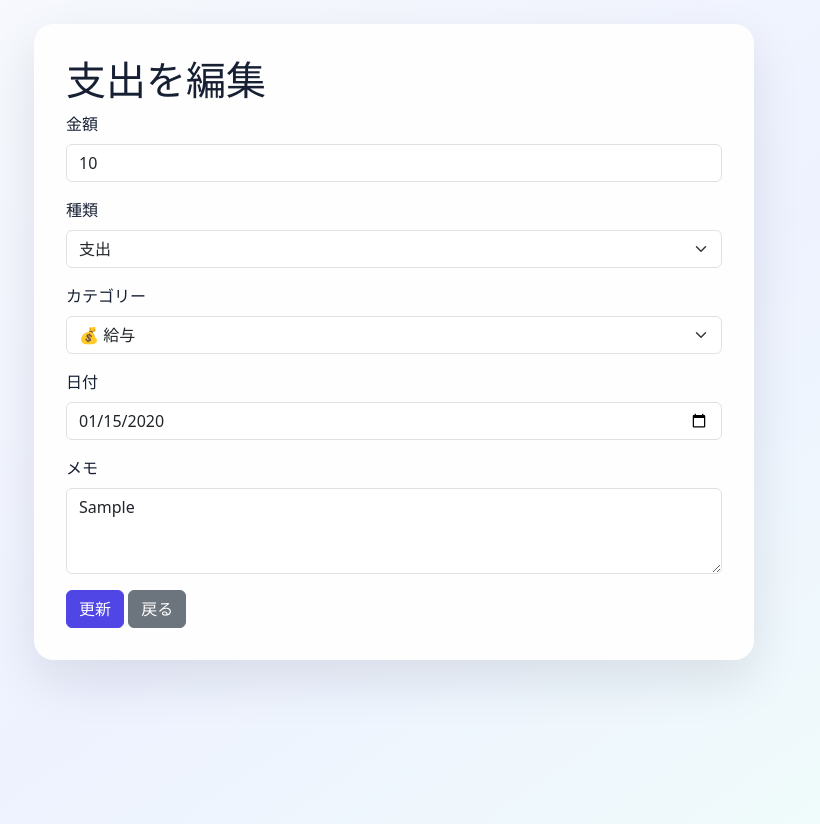
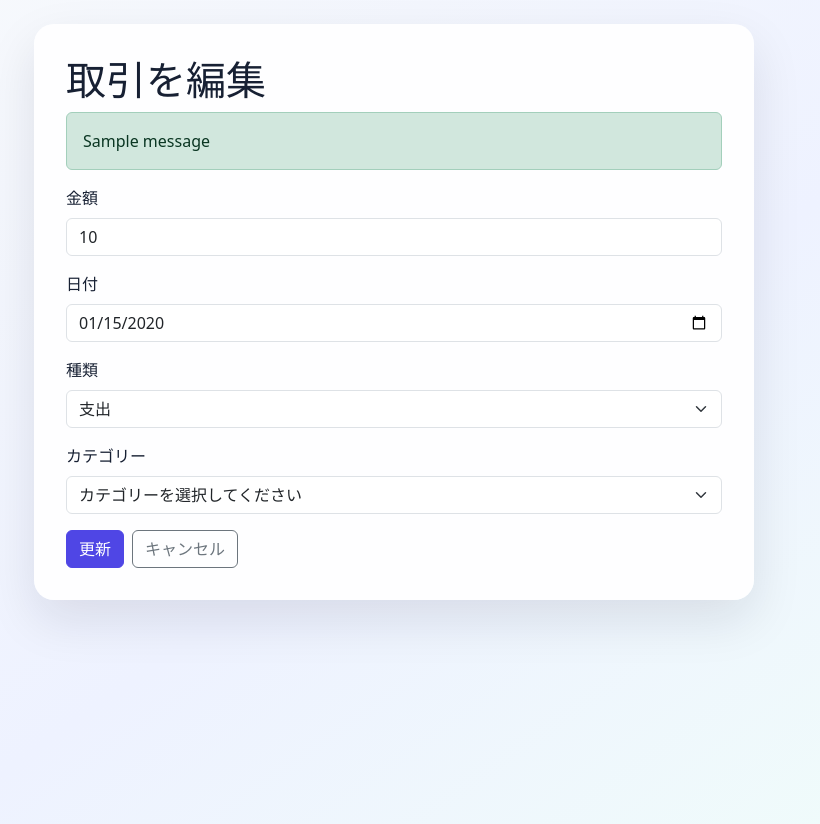
Before and after one commit to kaito-dev576/KakeiboApp, a Flask app: page /edit/1 in a window 1280 px wide. Shown: the whole page, without its empty margins (246-1066 px from the left). Run offline with Flask 3, Linux system fonts and the light colour scheme; the visitor is signed in with stand-in values (Sample User, id 1); tables that the repository leaves empty hold one stand-in row (values such as "Sample post"); one stand-in notice (Sample message) is shown.

Commit message:
取引編集画面を追加画面に統一

```diff
--- a/templates/edit.html
+++ b/templates/edit.html
@@ -3,222 +3,184 @@
 
 <head>
     <meta charset="UTF-8">
-    <title>支出を編集</title>
-    <link rel="icon" href="{{ url_for('static', filename='favicon.svg') }}" type="image/svg+xml">
+    <meta name="viewport" content="width=device-width, initial-scale=1">
 
-    <link href="https://cdn.jsdelivr.net/npm/bootstrap@5.3.7/dist/css/bootstrap.min.css" rel="stylesheet">
-    <link rel="stylesheet" href="{{ url_for('static', filename='css/style.css') }}">
+    <title>取引を編集</title>
 
+    <link
+        rel="icon"
+        href="{{ url_for('static', filename='favicon.svg') }}"
+        type="image/svg+xml"
+    >
+
+    <link
+        href="https://cdn.jsdelivr.net/npm/bootstrap@5.3.7/dist/css/bootstrap.min.css"
+        rel="stylesheet"
+    >
+
+    <link
+        rel="stylesheet"
+        href="{{ url_for('static', filename='css/style.css') }}"
+    >
 </head>
-
 
 <body>
 
 <div class="container form-page mt-4">
 
-<h1>支出を編集</h1>
-
+    <h1>取引を編集</h1>
 
     <form method="POST">
-    <input type="hidden" name="csrf_token" value="{{ csrf_token() }}">
+        <input
+            type="hidden"
+            name="csrf_token"
+            value="{{ csrf_token() }}"
+        >
 
+        {% with messages = get_flashed_messages(with_categories=true) %}
+            {% for category, message in messages %}
+            <div class="alert alert-{{ category }}" role="alert">
+                {{ message }}
+            </div>
+            {% endfor %}
+        {% endwith %}
 
         <!-- 金額 -->
         <div class="mb-3">
-
-        <label class="form-label">
+            <label for="price" class="form-label">
                 金額
             </label>
 
             <input
-            type="number"
+                id="price"
+                type="text"
                 name="price"
                 class="form-control"
-            min="1"
+                inputmode="numeric"
+                pattern="[0-9]+"
                 value="{{ expense.price }}"
                 required
             >
-
         </div>
-
-
-
-    <!-- 種類 -->
-    <div class="mb-3">
-
-        <label class="form-label">
-            種類
-        </label>
-
-
-        <select
-            name="type"
-            id="type"
-            class="form-select"
-        >
-
-            <option value="支出"
-            {% if expense.type == "支出" %}selected{% endif %}>
-                支出
-            </option>
-
-
-            <option value="収入"
-            {% if expense.type == "収入" %}selected{% endif %}>
-                収入
-            </option>
-
-
-        </select>
-
-    </div>
-
-
-
-
-    <!-- カテゴリー -->
-    <div class="mb-3">
-
-        <label class="form-label">
-            カテゴリー
-        </label>
-
-
-        <select
-            name="category"
-            id="category"
-            class="form-select"
-            required
-        >
-
-
-            {% for item in categories %}
-
-
-            <option
-                value="{{ item.name }}"
-                data-type="{{ item.type }}"
-                {% if expense.category == item.name %}selected{% endif %}
-            >
-
-                {{ item.icon }} {{ item.name }}
-
-            </option>
-
-
-            {% endfor %}
-
-
-        </select>
-
-
-    </div>
-
-
-
 
         <!-- 日付 -->
         <div class="mb-3">
-
-        <label class="form-label">
+            <label for="date" class="form-label">
                 日付
             </label>
 
-
             <input
+                id="date"
                 type="date"
                 name="date"
                 class="form-control"
                 value="{{ expense.date.strftime('%Y-%m-%d') }}"
+                required
             >
+        </div>
+
+        <!-- 種類 -->
+        <div class="mb-3">
+            <label for="typeSelect" class="form-label">
+                種類
+            </label>
+
+            <select
+                id="typeSelect"
+                name="type"
+                class="form-select"
+            >
+                <option
+                    value="支出"
+                    {% if expense.type == "支出" %}selected{% endif %}
+                >
+                    支出
+                </option>
+
+                <option
+                    value="収入"
+                    {% if expense.type == "収入" %}selected{% endif %}
+                >
+                    収入
+                </option>
+            </select>
+        </div>
+
+        <!-- カテゴリー -->
+        <div class="mb-3">
+            <label for="categorySelect" class="form-label">
+                カテゴリー
+            </label>
+
+            <select
+                id="categorySelect"
+                name="category"
+                class="form-select"
+                required
+            >
+                <option value="">
+                    カテゴリーを選択してください
+                </option>
+
+                {% for category in categories %}
+                <option
+                    value="{{ category.name }}"
+                    data-type="{{ category.type }}"
+                    {% if expense.category == category.name %}selected{% endif %}
+                >
+                    {{ category.icon }} {{ category.name }}
+                </option>
+                {% endfor %}
+            </select>
+        </div>
+
+        <div class="d-flex gap-2">
+            <button type="submit" class="btn btn-primary">
+                更新
+            </button>
+
+            <a
+                href="{{ url_for('expense.index') }}"
+                class="btn btn-outline-secondary"
+            >
+                キャンセル
+            </a>
+        </div>
+    </form>
 
 </div>
 
+<script>
+    const typeSelect =
+        document.getElementById("typeSelect");
 
+    const categorySelect =
+        document.getElementById("categorySelect");
 
-
-
-    <!-- メモ -->
-    <div class="mb-3">
-
-        <label class="form-label">
-            メモ
-        </label>
-
-
-        <textarea
-            name="memo"
-            class="form-control"
-            rows="3"
-        >{{ expense.memo }}</textarea>
-
-
-    </div>
-
-
-
-    <button class="btn btn-primary">
-        更新
-    </button>
-
-
-    <a
-        href="{{ url_for('expense.index') }}"
-        class="btn btn-secondary"
-    >
-        戻る
-    </a>
-
-
-</form>
-
-
-</div>
-
-
-
-<script>
-
-const typeSelect = document.getElementById("type");
-const categorySelect = document.getElementById("category");
-
-
-function filterCategory(){
-
+    function filterCategories(resetCategory = false) {
         const selectedType = typeSelect.value;
 
-
-    for(let option of categorySelect.options){
-
-
-        if(option.dataset.type === selectedType){
-
-            option.hidden = false;
-
-        }else{
-
-            option.hidden = true;
-
+        for (const option of categorySelect.options) {
+            if (option.value === "") {
+                continue;
             }
 
+            option.hidden =
+                option.dataset.type !== selectedType;
         }
 
-
+        if (resetCategory) {
+            categorySelect.value = "";
+        }
     }
 
+    typeSelect.addEventListener("change", () => {
+        filterCategories(true);
+    });
 
-typeSelect.addEventListener(
-    "change",
-    filterCategory
-);
-
-
-filterCategory();
-
-
+    // 最初に開いたときは、登録済みカテゴリーを維持する
+    filterCategories(false);
 </script>
 
-
 </body>
-
 </html>
```
Lines whose indentation alone changed are shown as unchanged.
